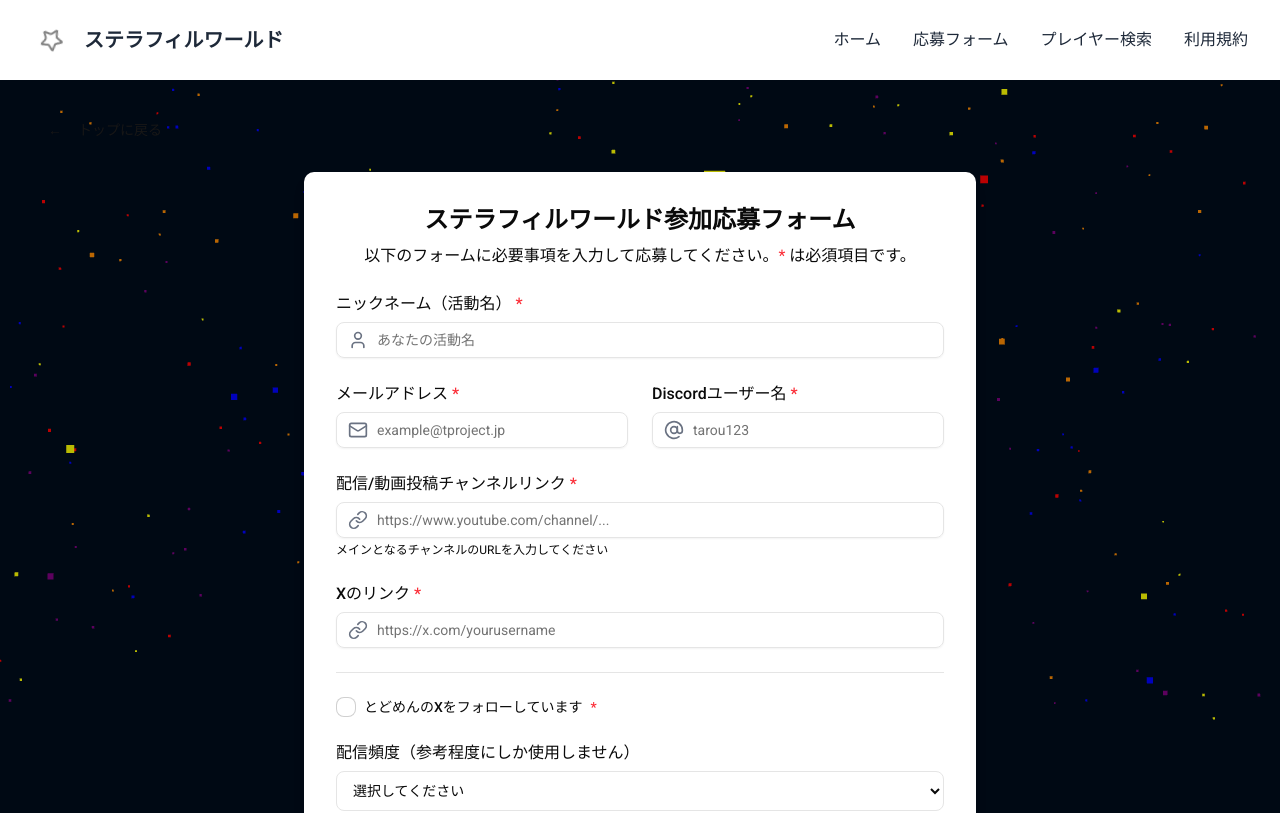
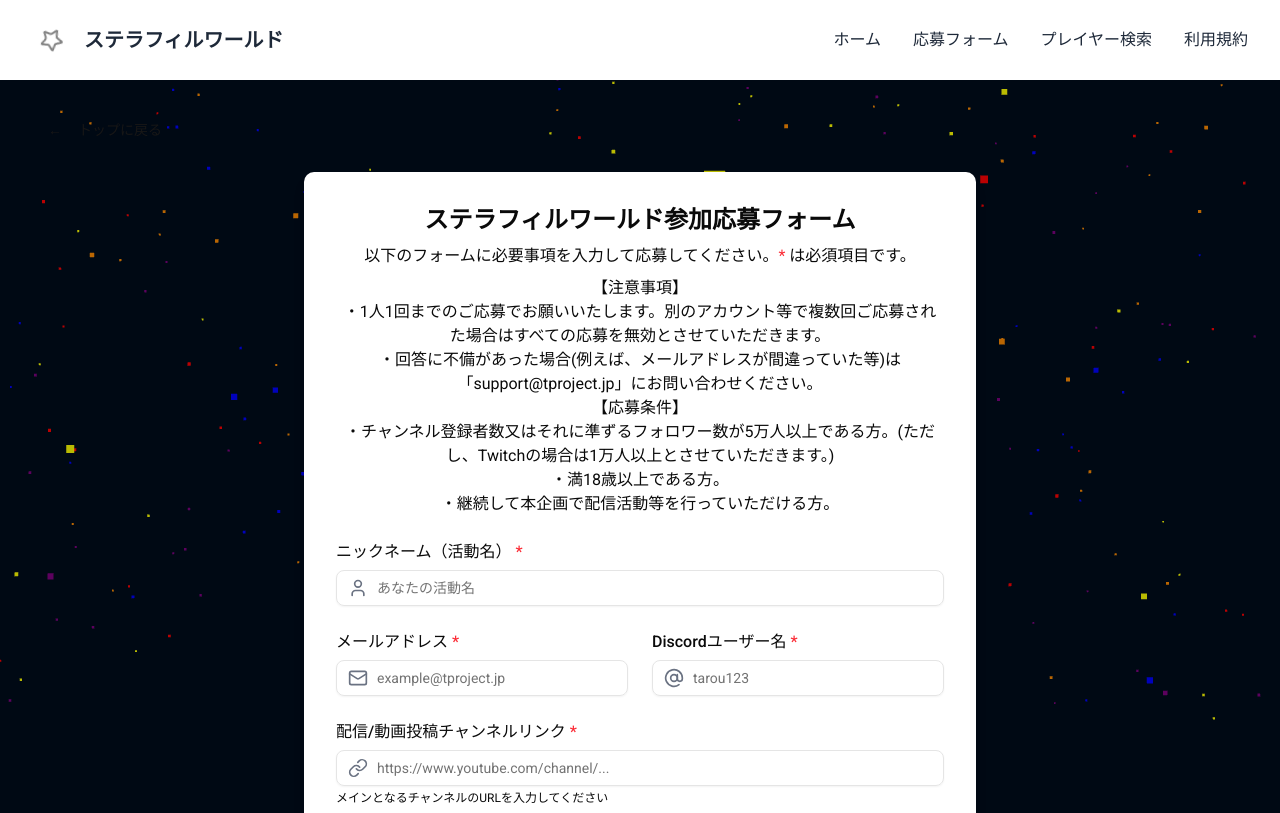
Before and after one commit to TodoChan-dev/untitled1, a Next.js app: page /apply in a window 1280 px wide. Shown: the top 813 px of the page. Built offline with nearby package versions, Linux system fonts and the light colour scheme.

Commit message:
2025年3月22日

```diff
--- a/src/components/form/ApplicationForm.tsx
+++ b/src/components/form/ApplicationForm.tsx
@@ -97,6 +97,15 @@ export default function ApplicationForm() {
                 <h1 className="text-2xl font-bold text-center">ステラフィルワールド参加応募フォーム</h1>
                 <p className="mt-2 text-center">
                     以下のフォームに必要事項を入力して応募してください。<span className="text-red-500">*</span> は必須項目です。
+                </p>
+                <p className="mt-2 text-center">
+                    【注意事項】<br/>
+                    ・1人1回までのご応募でお願いいたします。別のアカウント等で複数回ご応募された場合はすべての応募を無効とさせていただきます。<br/>
+                    ・回答に不備があった場合(例えば、メールアドレスが間違っていた等)は「support@tproject.jp」にお問い合わせください。<br/>
+                    【応募条件】<br/>
+                    ・チャンネル登録者数又はそれに準ずるフォロワー数が5万人以上である方。(ただし、Twitchの場合は1万人以上とさせていただきます。)<br/>
+                    ・満18歳以上である方。<br/>
+                    ・継続して本企画で配信活動等を行っていただける方。
                 </p>
             </div>
 
```
